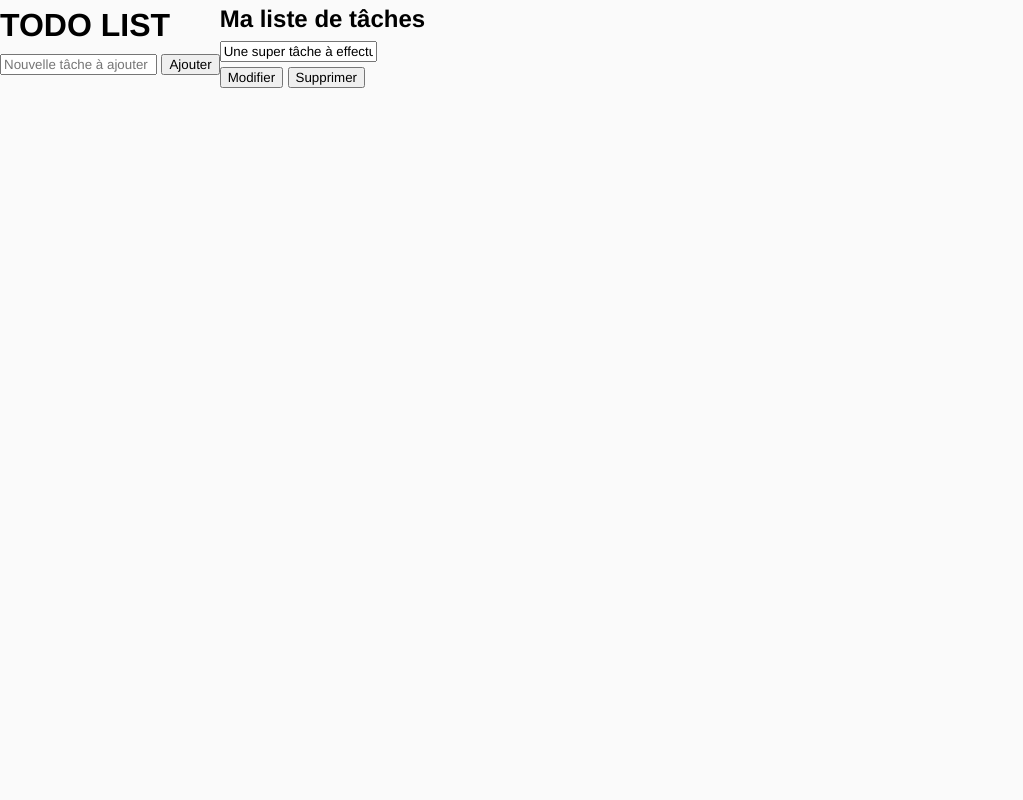
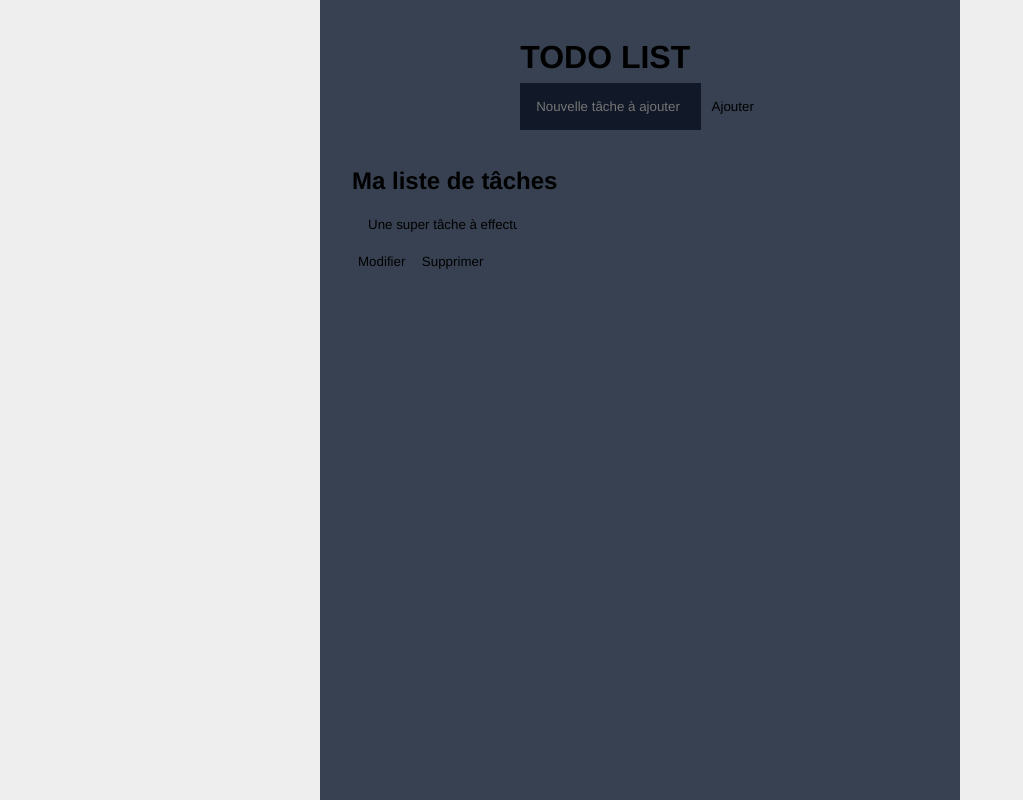
Before and after one commit to AnaiO/todo_list_vanilla, a website: page index.html in a window 1280 px wide. Shown: the whole page, without its empty margins (0-1023 px from the left). Drawn offline with Linux system fonts and the light colour scheme.

Commit message:
add layout css

```diff
--- a/index.html
+++ b/index.html
@@ -6,14 +6,15 @@
     <meta name="viewport" content="width=device-width, initial-scale=1.0">
     <title>TODO list</title>
     <link rel="stylesheet" href="/node_modules/normalize.css/">
-    <link rel="stylesheet" href="/main.css">
+    <link rel="stylesheet" href="./main.css">
 </head>
 <body>
+
     <header>
         <h1>TODO LIST</h1>
         <form id="new-task-form">
             <input type="text" placeholder="Nouvelle tâche à ajouter" id="new-task-input">
-            <input type="submit" value="Ajouter">
+            <button type="submit" id="new-task-submit">Ajouter</button>
         </form>
     </header>
 
--- a/main.css
+++ b/main.css
@@ -1,5 +1,13 @@
 :root {
     --dark: #374151;
+    --darker: #1F2937;
+    --darkest: #111827;
+    --grey: #6B7280;
+    --light: #EEE;
+    --pink: #EC4899;
+    --purple: #8B5CF6;
+
+    background-color: var(--light);
 }
 
 * {
@@ -13,8 +21,38 @@ body {
     font-size: 16px;
     line-height: 1.6;
     word-break: break-word;
-    background-color: #FAFAFA;
+    background-color: var(--dark);
+    height: 100vh;
+    max-width: 50vw;
+    margin: auto;
+    /* text-align: center; */
     display: flex;
-    /* flex-direction: column; */
-    /* justify-content: center; */
+    flex-direction: column;
+    /* align-items: center; */
 }
+
+input,button {
+    border: none;
+    background-color: transparent;
+}
+
+input {
+    padding: 1rem;
+}
+
+header {
+    padding: 2rem 1rem;
+    margin: 0 auto;
+}
+
+main {
+    padding: 0 2rem;
+}
+
+#new-task-input {
+    background-color: var(--darkest);
+}
+
+#new-task-submit {
+
+}
```
